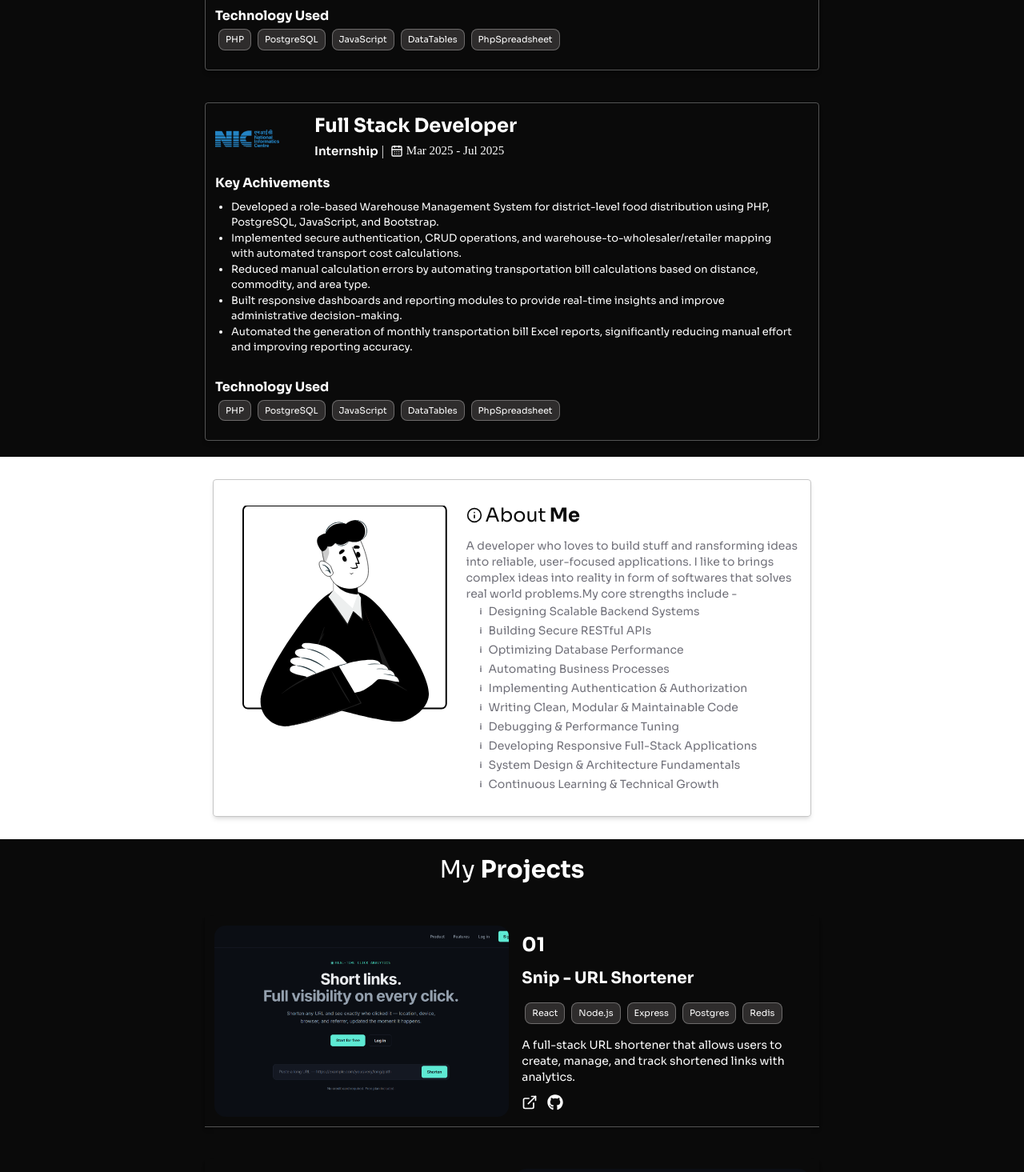
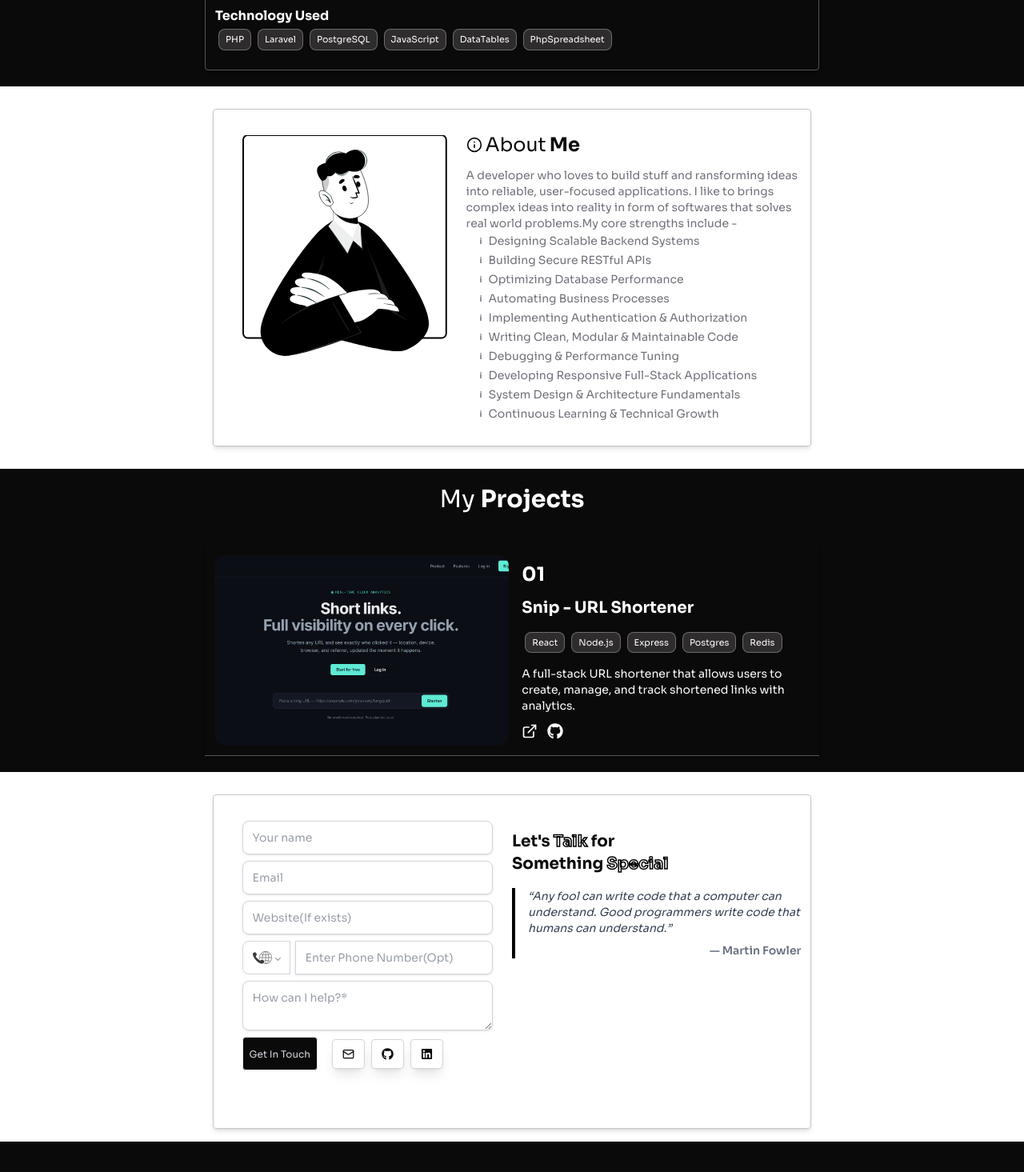
Before and after one commit to Utpalsonowal7/portfolio, a Next.js app: page / in a window 1280 px wide. Shown: the part 1920-3385 px from the top of the page at 80% size. Built offline with nearby package versions, Linux system fonts and the light colour scheme.

Commit message:
added resume edited one

```diff
--- a/src/components/Navbar.tsx
+++ b/src/components/Navbar.tsx
@@ -34,7 +34,7 @@ export default function Navbar() {
      }, []);
 
      const handleDownload = async () => {
-          const res = await fetch("/Resume.docx");
+          const res = await fetch("/Utpal_Sonowal_Resume.pdf");
           const blob = await res.blob();
 
           const url = window.URL.createObjectURL(blob);
--- a/src/data/exprience.ts
+++ b/src/data/exprience.ts
@@ -15,31 +15,12 @@ export const exprience = [
           ],
           technologies: [
                "PHP",
+               "Laravel",
                "PostgreSQL",
                "JavaScript",
                "DataTables",
                "PhpSpreadsheet",
           ],
      },
-     {
-          icon: "/NICLogo.webp",
-          name: "National Informatics Centre (NIC)",
-          type: "Internship",
-          role:"Full Stack Developer",
-          duration: "Mar 2025 - Jul 2025",
-          keyAchievement: [
-               "Developed a role-based Warehouse Management System for district-level food distribution using PHP, PostgreSQL, JavaScript, and Bootstrap.",
-               "Implemented secure authentication, CRUD operations, and warehouse-to-wholesaler/retailer mapping with automated transport cost calculations.",
-               "Reduced manual calculation errors by automating transportation bill calculations based on distance, commodity, and area type.",
-               "Built responsive dashboards and reporting modules to provide real-time insights and improve administrative decision-making.",
-               "Automated the generation of monthly transportation bill Excel reports, significantly reducing manual effort and improving reporting accuracy.",
-          ],
-          technologies: [
-               "PHP",
-               "PostgreSQL",
-               "JavaScript",
-               "DataTables",
-               "PhpSpreadsheet",
-          ],
-     },
+
 ];
--- a/src/data/projects.ts
+++ b/src/data/projects.ts
@@ -8,22 +8,5 @@ export const projects = [
           github: "https://github.com/Utpalsonowal7/link-shortner-backend",
           technologies: ["React", "Node.js", "Express", "Postgres", "Redis"],
      },
-     {
-          title: "Snip - URL Shortener",
-          description:
-               "A full-stack URL shortener that allows users to create, manage, and track shortened links with analytics.",
-          image: "/urlProject.png",
-          live: "https://snip.utpx.in",
-          github: "https://github.com/Utpalsonowal7/link-shortner-backend",
-          technologies: ["React", "Node.js", "Express", "Postgres", "Redis"],
-     },
-     {
-          title: "Snip - URL Shortener",
-          description:
-               "A full-stack URL shortener that allows users to create, manage, and track shortened links with analytics.",
-          image: "/urlProject.png",
-          live: "https://snip.utpx.in",
-          github: "https://github.com/Utpalsonowal7/link-shortner-backend",
-          technologies: ["React", "Node.js", "Express", "Postgres", "Redis"],
-     },
+
 ];
--- a/src/data/skills.ts
+++ b/src/data/skills.ts
@@ -10,6 +10,7 @@ import {
   FaDocker,
   FaBootstrap,
   FaPhp,
+  FaLaravel
 } from "react-icons/fa";
 
 import {
@@ -44,6 +45,7 @@ export const skills = [
   { name: "Node.js", icon: FaNodeJs, category: "Backend" },
   { name: "Express.js", icon: SiExpress, category: "Backend" },
   { name: "PHP", icon: FaPhp, category: "Backend" },
+  { name: "Laravel", icon: FaLaravel, category: "Backend" },
   { name: "JWT", icon: SiJsonwebtokens, category: "Backend" },
   { name: "Zod", icon: SiZod, category: "Backend" },
 
```
Also changed, not shown: 1 other file (tests, documents, lock files or other folders).
